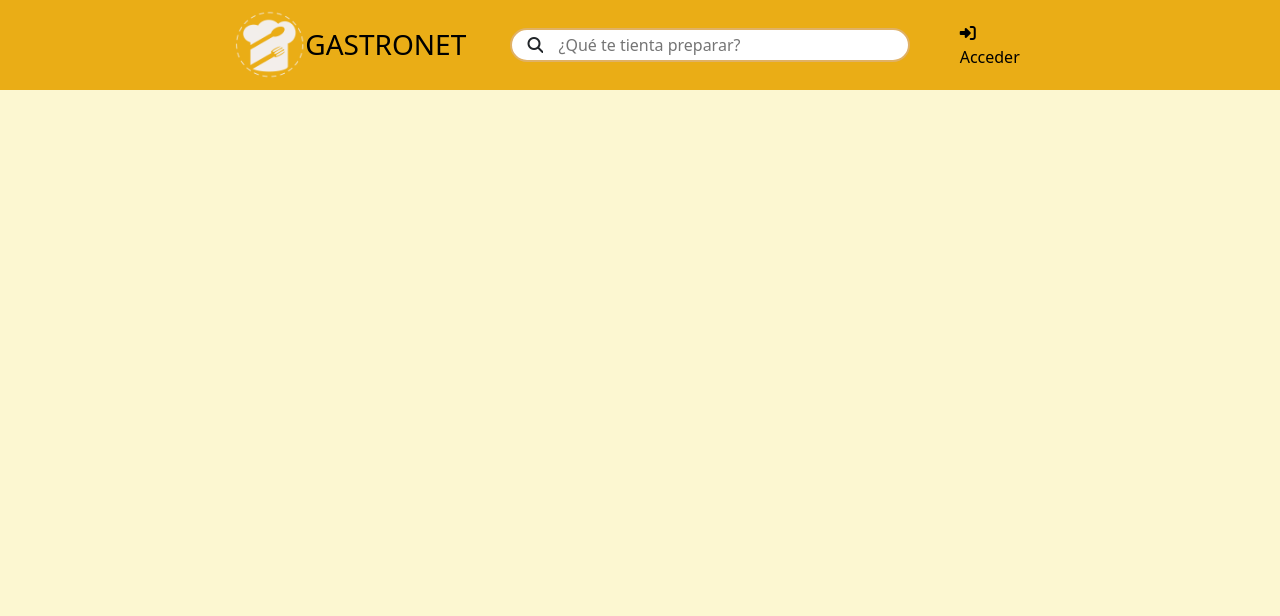
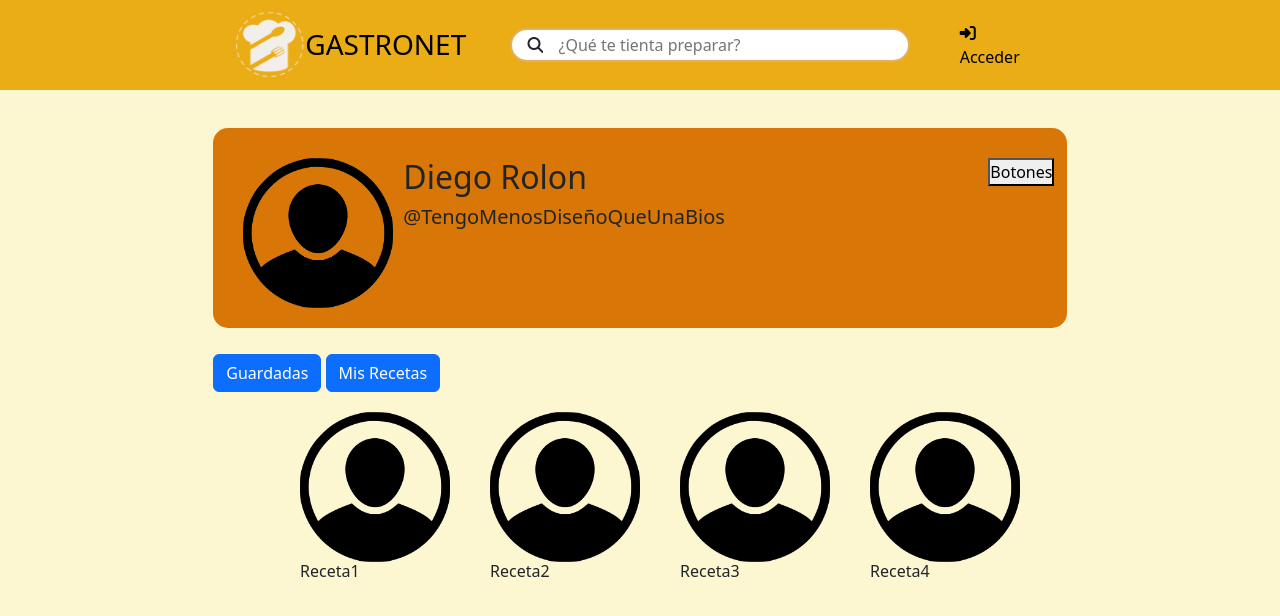
Before and after one commit to DarkThemeEnabled/FrontEnd, a plain HTML site: page Pages/PerfilUsuario/PerfilUsuario.html in a window 1280 px wide. Drawn offline with nearby package versions, Linux system fonts and the light colour scheme.

Commit message:
EsteticaPagUsuario

```diff
--- a/Pages/PerfilUsuario/PerfilUsuario.html
+++ b/Pages/PerfilUsuario/PerfilUsuario.html
@@ -7,10 +7,63 @@
     <link rel="stylesheet" href="https://use.fontawesome.com/releases/v6.4.2/css/all.css">
     <link rel="stylesheet" type="text/css" href="../../Styles(Css)/HeaderStyles/HeaderStyles.css"/>
     <link rel="stylesheet" href="../../Styles(Css)/General.css/GeneralStyles.css">
+    <link rel="stylesheet" href="../../Styles(Css)/PagUsuarioStyles/PagUsuarioStyles.css">
     <title>GASTRONET</title>
 </head>
 <body class="container-fluid">
     <header id="Nav"></header>
     <script type="module" src="../../Compontents/Header/Render/HeaderRender.js"></script>
+
+    <div class="row", id="usuario">
+        <div class="col-2" >
+
+        </div>
+        <div class="col-8", id="contenedorperfil">
+            <div class="perfil">
+                <div class="col-2" id="contenedorimg">
+                    <img src="../../Assets/Img/pngegg.png" alt="usericon" class="userlogo">
+                </div>
+                <div class="col-10" id="infousuario">
+                    <h2>Diego Rolon</h2>
+                    <button id="boton1">Botones</button>
+                    <h5>@TengoMenosDiseñoQueUnaBios</h5>
+
+                </div>
+
+            </div>
+            <div class="botones">
+                <button type = "button", class="btn btn-primary" id="botonguardadas">Guardadas</button>
+                <button type = "button", class="btn btn-primary" id="botonguardadas">Mis Recetas</button>
+            </div>
+
+            <div class="col-12" id="recetas">
+                <div class="contenedorrecetas">
+                    <img src="../../Assets/Img/pngegg.png" alt="placeholder">
+                    <h6>Receta1</h6>
+
+                </div>
+                <div class="contenedorrecetas">
+                    <img src="../../Assets/Img/pngegg.png" alt="placeholder">
+                    <h6>Receta2</h6>
+
+                </div>
+                <div class="contenedorrecetas">
+                    <img src="../../Assets/Img/pngegg.png" alt="placeholder">
+                    <h6>Receta3</h6>
+
+                </div>
+                <div class="contenedorrecetas">
+                    <img src="../../Assets/Img/pngegg.png" alt="placeholder">
+                    <h6>Receta4</h6>
+
+                </div>
+            </div>
+
+        </div>
+        <div class="col-2">
+    </div>
+
+
+    </div>
 </body>
 </html>
--- /dev/null
+++ b/Styles(Css)/PagUsuarioStyles/PagUsuarioStyles.css
@@ -0,0 +1,59 @@
+
+#contenedorperfil{
+    padding: 0%;
+    margin: 0%;
+    margin-top: 3%;
+
+}
+.perfil{
+    background-color: #d87607;
+    display: flex;
+    width: 100%;
+    height: 200px;
+    border-radius: 15px;
+    padding: 30px;
+}
+#contenedorimg{
+    display:inline-block;
+    height: 150px;
+    width: 150px;
+}
+.userlogo{
+    width: 100%;
+    height: 100%;
+}
+#infousuario{
+    padding-left: 10px;
+}
+h2{
+    display: inline-block;
+}
+h5{
+    display: flex;
+}
+#boton1{
+    display: inline;
+    float: right;
+}
+
+.botones{
+    margin-top: 3%;
+
+}
+
+#recetas{
+    display: flex;
+    flex-wrap: wrap;
+    overflow-wrap:normal;
+    justify-content: center;
+}
+.contenedorrecetas{
+    margin-left: 40px;
+    margin-top: 20px;
+}
+.contenedorrecetas img {
+    width: 150px;
+    height: 150px;
+    display: inline-block;
+
+}
```
Also changed, not shown: Assets/Img/pngegg.png (added).
